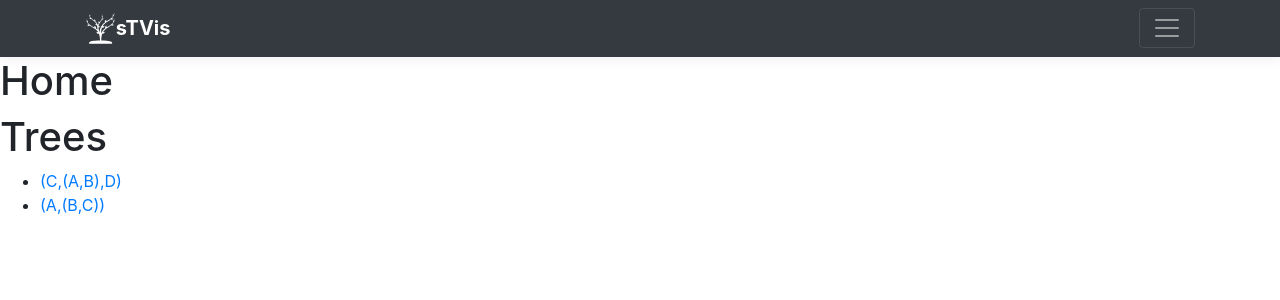
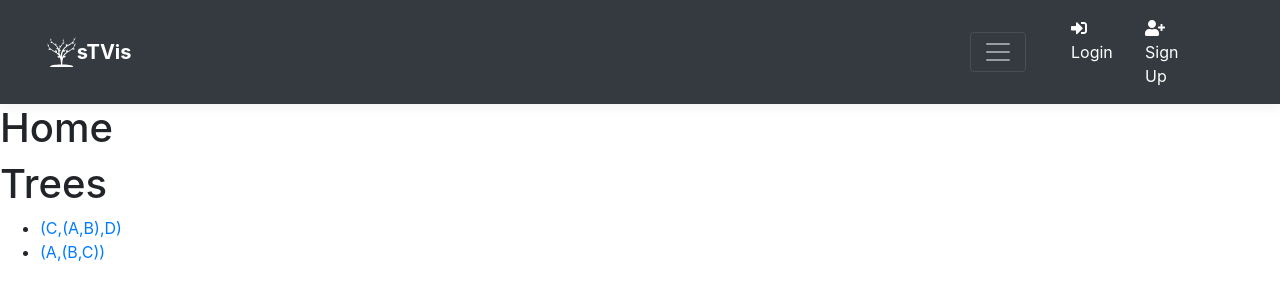
Before and after one commit to heberleh/supertree, a Django app: page /account/ in a window 1280 px wide. Shown: the top 300 px of the page. Run offline with Django 3.2, Linux system fonts and the light colour scheme; data comes from the database, SQL or seed files in the repository; both versions use the stored data as it was after the commit; some libraries are stand-ins or nearby versions.

Commit message:
nav bar with login/logout/signin symbols and urls

```diff
--- a/web_supertree/accounts/templates/base.html
+++ b/web_supertree/accounts/templates/base.html
@@ -1,22 +1,26 @@
 <!DOCTYPE html>
-<html>
+<html lang="en">
+
 <head>
     {% block head %}
     <meta charset="utf-8">
 
     <title>Supertree visualization</title>
 
-        <link rel="stylesheet" href="https://maxcdn.bootstrapcdn.com/bootstrap/4.0.0/css/bootstrap.min.css" integrity="sha384-Gn5384xqQ1aoWXA+058RXPxPg6fy4IWvTNh0E263XmFcJlSAwiGgFAW/dAiS6JXm" crossorigin="anonymous">
+    <link rel="stylesheet" href="https://maxcdn.bootstrapcdn.com/bootstrap/4.0.0/css/bootstrap.min.css" integrity="sha384-Gn5384xqQ1aoWXA+058RXPxPg6fy4IWvTNh0E263XmFcJlSAwiGgFAW/dAiS6JXm"
+        crossorigin="anonymous">
 
-        <script src="https://code.jquery.com/jquery-3.2.1.slim.min.js" integrity="sha384-KJ3o2DKtIkvYIK3UENzmM7KCkRr/rE9/Qpg6aAZGJwFDMVNA/GpGFF93hXpG5KkN" crossorigin="anonymous"></script>
+    <script src="https://code.jquery.com/jquery-3.2.1.slim.min.js" integrity="sha384-KJ3o2DKtIkvYIK3UENzmM7KCkRr/rE9/Qpg6aAZGJwFDMVNA/GpGFF93hXpG5KkN"
+        crossorigin="anonymous"></script>
 
-        <script src="https://maxcdn.bootstrapcdn.com/bootstrap/4.0.0/js/bootstrap.min.js" integrity="sha384-JZR6Spejh4U02d8jOt6vLEHfe/JQGiRRSQQxSfFWpi1MquVdAyjUar5+76PVCmYl" crossorigin="anonymous"></script>
+    <script src="https://maxcdn.bootstrapcdn.com/bootstrap/4.0.0/js/bootstrap.min.js" integrity="sha384-JZR6Spejh4U02d8jOt6vLEHfe/JQGiRRSQQxSfFWpi1MquVdAyjUar5+76PVCmYl"
+        crossorigin="anonymous"></script>
+
+    <script defer src="https://use.fontawesome.com/releases/v5.0.8/js/all.js" integrity="sha384-SlE991lGASHoBfWbelyBPLsUlwY1GwNDJo3jSJO04KZ33K2bwfV9YBauFfnzvynJ"
+        crossorigin="anonymous"></script>
 
     {% load static %}
-        <link rel="stylesheet" href="{% static 'accounts/style.css'%}" type="text/css">
-
-
-    {% endblock%}
+    <link rel="stylesheet" href="{% static 'accounts/style.css'%}" type="text/css"> {% endblock%}
 </head>
 
 <body>
@@ -25,25 +29,40 @@
             <div class="container">
                 <div class="row">
                     <div class="col-sm-8 col-md-7 py-4">
-                        <h4 class="text-white">Supertrees Visualization (sTVis)</h4>
+                        <h4 class="text-white">
+                            <b>s</b>uper
+                            <b>T</b>rees
+                            <b>Vis</b>ualization</h4>
                         <p class="text-muted">
-                            sTVis is a tool for visualization of supertrees. You can upload a supertree and its related smaller trees to reveal patterns of agreements and disagreaments between the reference tree and the small trees. E.g. Lateral gene transfer.
+                            sTVis is a tool for visualization of supertrees. You can upload a supertree and its related smaller trees to reveal patterns
+                            of agreements and disagreaments between the reference tree and the small trees. E.g. Lateral
+                            gene transfer.
                         </p>
                     </div>
                     <div class="col-sm-4 offset-md-1 py-4">
                         <ul class="list-unstyled">
-                          <li><a href="#" class="text-white">Video Gallery</a></li>
-                          <li><a href="#" class="text-white">Please cite</a></li>
-                          <li><a href="#" class="text-white">Contact</a></li>
-                          <li><a href="#" class="text-white">Help</a></li>
+                            <li>
+                                <a href="#" class="text-white">Video Gallery</a>
+                            </li>
+                            <li>
+                                <a href="#" class="text-white">Please cite</a>
+                            </li>
+                            <li>
+                                <a href="#" class="text-white">Contact</a>
+                            </li>
+                            <li>
+                                <a href="#" class="text-white">Help</a>
+                            </li>
                         </ul>
                     </div>
                 </div>
             </div>
         </div>
         <div class="navbar navbar-dark bg-dark box-shadow">
+            <div class="col-md-10">
                 <div class="container d-flex justify-content-between">
-                    <a href="#" class="navbar-brand d-flex align-items-center">
+
+                    <a href="{% url 'accounts:home' %}" class="navbar-brand d-flex align-items-center">
 
                         <svg version="1.1" id="Capa_1" xmlns="http://www.w3.org/2000/svg" xmlns:xlink="http://www.w3.org/1999/xlink" x="0px" y="0px"
                             width="30.85px" height="30.85px" viewBox="0 0 573.85 573.85" style="enable-background:new 0 0 573.85 573.85;"
@@ -147,7 +166,8 @@
                                             c2.519,1.637,5.126,3.327,8.715,3.69c4.409,0.27,8.847-0.731,13.354-2.98c6.989-3.482,16.653-12.222,14.643-22.029
                                             c-0.146-0.704-0.762-1.215-1.481-1.221c-0.624-0.003-1.349,0.486-1.508,1.187c-0.444,1.934-2.161,8.247-5.674,8.247
                                             c-0.982,0-2.114-0.459-3.372-1.361c-0.4-0.288-1.025-0.826-1.809-1.49c-2.864-2.436-7.35-6.252-11.175-7.399
-                                   c25.07-25.679,43.097-62.026,47.387-95.906C555.387,111.631,554.846,110.884,554.047,110.737z"/>
+                                            c25.07-25.679,43.097-62.026,47.387-95.906C555.387,111.631,554.846,110.884,554.047,110.737z"
+                                    />
                                 </g>
                             </g>
                             <g>
@@ -185,10 +205,47 @@
                         {% comment %} Image from SVG Repo https://www.svgrepo.com/svg/107323/tree-with-growing-leaves-of-spring {% endcomment %}
                         <strong>sTVis</strong>
                     </a>
-                    <button class="navbar-toggler" type="button" data-toggle="collapse" data-target="#navbarHeader" aria-controls="navbarHeader" aria-expanded="false" aria-label="Toggle navigation">
+
+
+                    <button class="navbar-toggler" type="button" data-toggle="collapse" data-target="#navbarHeader" aria-controls="navbarHeader"
+                        aria-expanded="false" aria-label="Toggle navigation">
                         <span class="navbar-toggler-icon"></span>
                     </button>
                 </div>
+            </div>
+            <div class="col-md-2">
+                <div class="d-flex justify-content-between">
+                    <ul class="navbar-nav navbar-expand-sm col-md-11 row">
+                        {% if login %}
+                            <li class="nav-item col-md-6">
+                                <a href="{% url 'accounts:profile' %}" class="text-white nav-link">
+                                        <i class="fas fa-user fa-1x"></i> {{"Henry"}}
+                                </a>
+                            </li>
+                            <li class="nav-item col-md-6">
+                                <a href="{% url 'accounts:logout' %}" class="text-white nav-link">
+                                    <i class="fas fa-sign-out-alt"></i> Sign out
+                                </a>
+                            </li>
+
+                        {% else %}
+                        <li class="nav-item col-md-6">
+                            <a href="{% url 'accounts:login' %}" class="text-white nav-link">
+                                    <i class="fas fa-sign-in-alt fa-1x"></i> Login
+                                </a>
+                            </li>
+                            <li class="nav-item col-md-6">
+                                <a href="{% url 'accounts:signin' %}" class="text-white nav-link">
+                                    <i class="fas fa-user-plus fa-1x"></i> Sign Up
+                            </a>
+                        </li>
+
+                        {% endif %}
+
+                    </ul>
+                </div>
+            </div>
+
         </div>
     </header>
 
--- a/web_supertree/accounts/urls.py
+++ b/web_supertree/accounts/urls.py
@@ -1,13 +1,17 @@
 from django.urls import path
 from django.conf.urls import url
 from . import views
-from django.contrib.auth.views import login
+
+from django.contrib.auth.views import login, logout
 
 
 app_name = 'accounts'
 urlpatterns = [
-    url(r'^$', views.home),
-    url(r'^login/$', login, {'template_name':'accounts/login.html'}),
+    url(r'^$', views.home, name="home"),
+    url(r'^login/$', login, {'template_name':'accounts/login.html'}, name="login"),
+    url(r'^logout/$', logout, {'template_name':'accounts/logout.html'}, name="logout"),
+    url(r'^signin/$', logout, {'template_name':'accounts/signin.html'}, name="signin"),
+    url(r'^profile/$', logout, {'template_name':'accounts/profile.html'}, name="profile"),
 
 
 #     path('', views.IndexView.as_view(template_name='app/index.html'), name='index'),
--- a/web_supertree/web_supertree/urls.py
+++ b/web_supertree/web_supertree/urls.py
@@ -15,8 +15,11 @@ Including another URLconf
 """
 from django.contrib import admin
 from django.urls import include, path
+from django.conf.urls import url
+from . import views
 
 urlpatterns = [
+    url(r'^$', views.login_redirect, name='login_redirect'),
     path('account/', include('accounts.urls')),
     path('admin/', admin.site.urls),
 ]
--- /dev/null
+++ b/web_supertree/web_supertree/views.py
@@ -0,0 +1,4 @@
+from django.shortcuts import redirect
+
+def login_redirect(request):
+    return redirect('/account/login')
```
Also changed, not shown: web_supertree/accounts/templates/accounts/logout.html (added, +9 -0 lines), web_supertree/accounts/templates/accounts/profile.html (added, +9 -0 lines), web_supertree/accounts/templates/accounts/signin.html (added, +9 -0 lines), web_supertree/db.sqlite3. Lines whose indentation alone changed are shown as unchanged.
